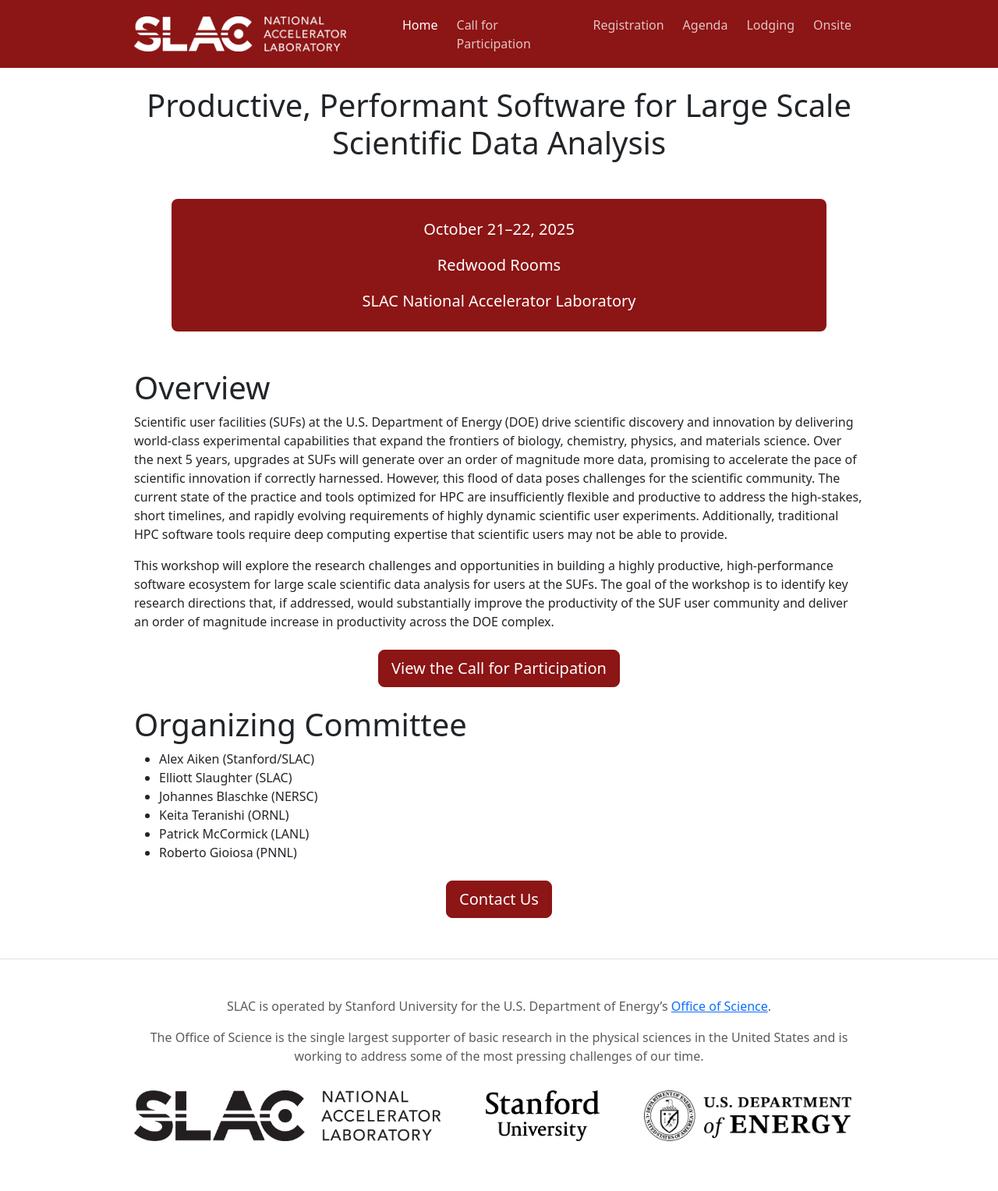
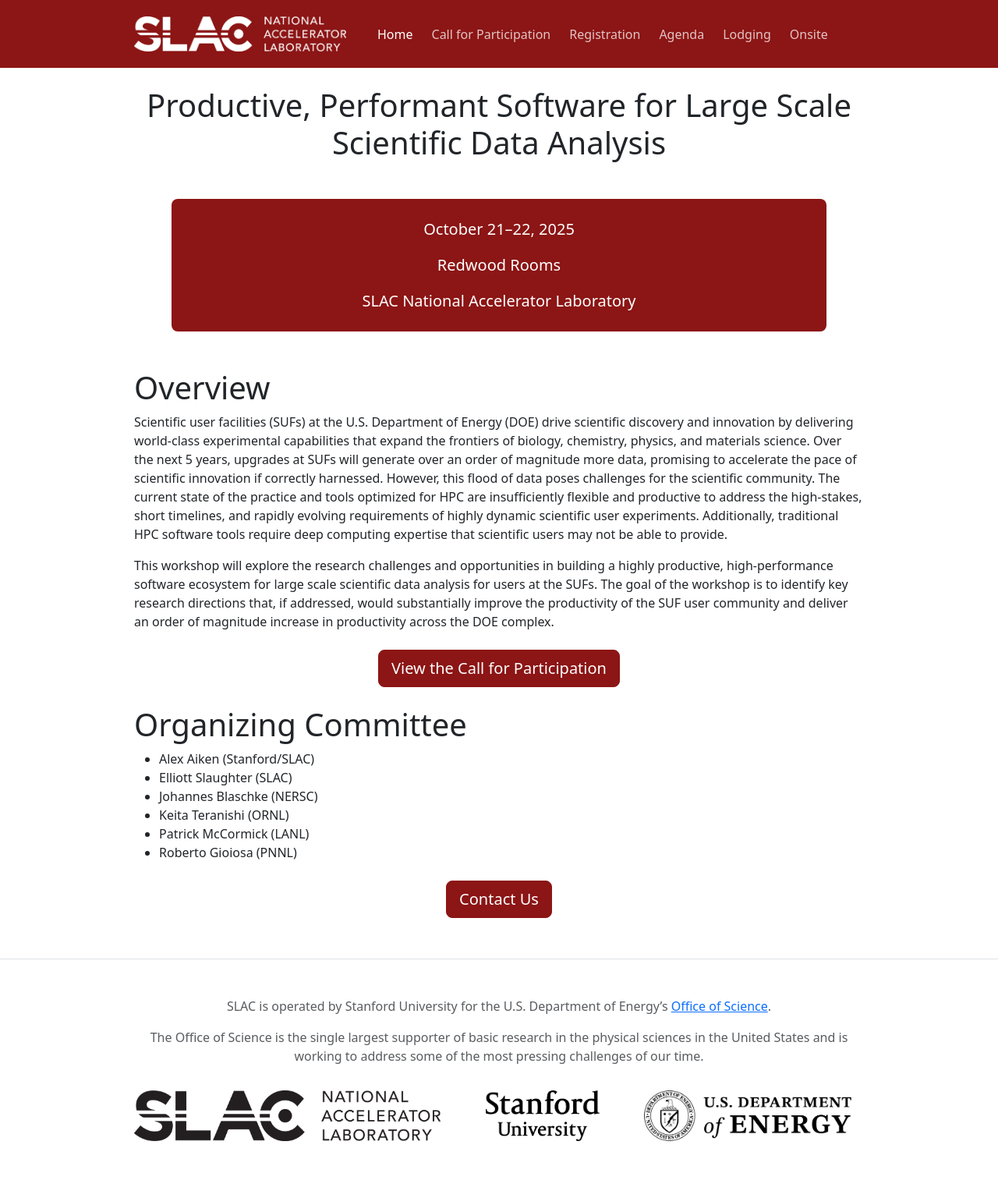
Before and after one commit to lssda/lssda.github.io, a Jekyll site: the page built from index.md, in a window 1280 px wide. Shown: the whole page at 78% size. Built offline with Jekyll 4.4.1, drawn with Linux system fonts in a browser that asks for light colours.

Commit message:
Tweak navbar spacing.

```diff
--- a/_includes/navbar.html
+++ b/_includes/navbar.html
@@ -1,7 +1,7 @@
 <nav class="navbar navbar-expand-lg bg-primary mb-4" id="top" data-bs-theme="dark">
   <div class="container">
     <a class="navbar-brand" href="{{ "/" | relative_url }}">
-      <img src="{{ "/images/slac.png" | relative_url }}" alt="SLAC" height=45 width=272 class="me-5 my-2">
+      <img src="{{ "/images/slac.png" | relative_url }}" alt="SLAC" height=45 width=272 class="me-3 my-2">
     </a>
     <button class="navbar-toggler" type="button" data-bs-toggle="collapse" data-bs-target="#navbarSupportedContent" aria-controls="navbarSupportedContent" aria-expanded="false" aria-label="Toggle navigation">
       <span class="navbar-toggler-icon"></span>
```
